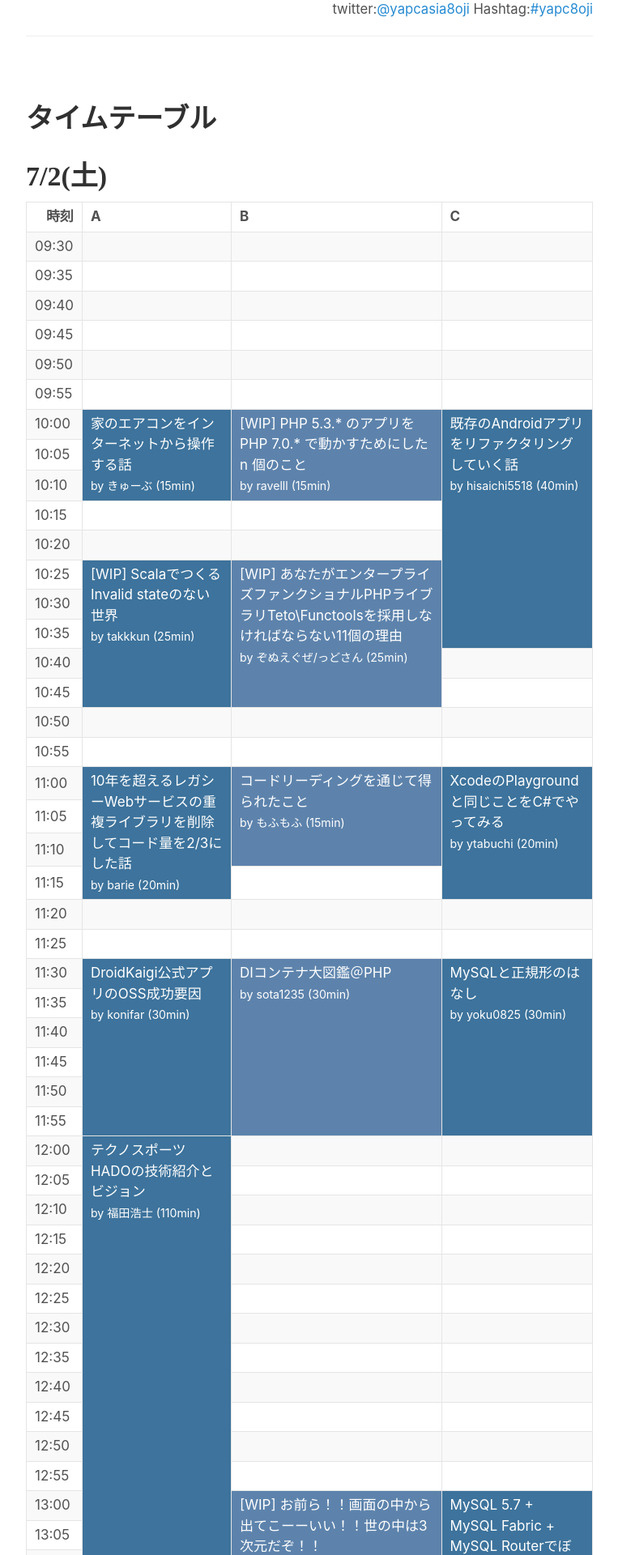
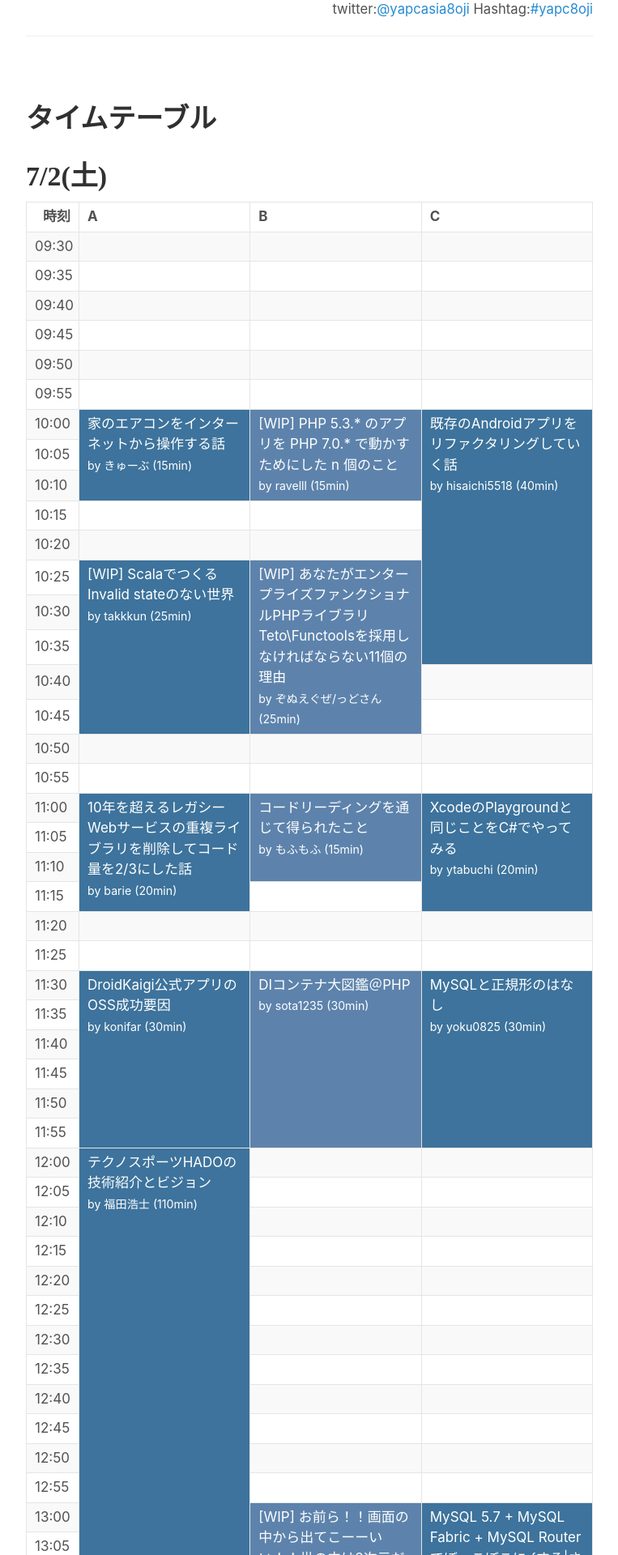
Before and after one commit to hachiojipm/yapcasia-8oji-2016mid, a Jekyll site: the page built from time_table.md, in a window 1280 px wide. Shown: the part 624-2544 px from the top of the page at 81% size, without its empty margins (258-1021 px from the left). Built offline with Jekyll 4.4.1, drawn with Linux system fonts in a browser that asks for light colours; comment, search, counter and statistics services are not loaded.

Commit message:
fix table td width

```diff
--- a/time_table.md
+++ b/time_table.md
@@ -21,18 +23,21 @@ td.room-B{
 td.room-C{
   background-color:#3D739C !important;
   vertical-align: top;
+  word-wrap: break-word;
 }
 .room-C a{
   color:white;
 }
 </style>
 
+<a name="7.2"></a>
+
 # 7/2(土)
 
-<table>
+<table style="table-layout: fixed;">
   <thead>
     <tr>
-      <th style="text-align: right">時刻</th>
+      <th style="text-align: right; width:65px">時刻</th>
       <th>A</th>
       <th>B</th>
       <th>C</th>
@@ -157,12 +162,14 @@ td.room-C{
 
 </table>
 
+<a name="7.3"></a>
+
 # 7/3(日)
 
-<table>
+<table style="table-layout: fixed;">
   <thead>
     <tr>
-      <th style="text-align: right">時刻</th>
+      <th style="text-align: right; width:65px">時刻</th>
       <th>A</th>
       <th>B</th>
       <th>C</th>
```
Also changed, not shown: other parts of time_table.md (+2 -0 lines).
